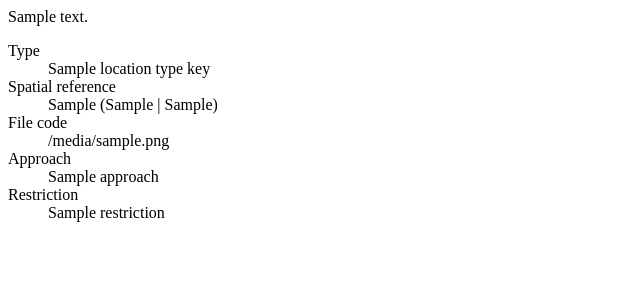
After one commit to recorder-6-team/django-web-prototype, a Django app: template apps/locations/templates/locations/includes/view/general.html in a window 1280 px wide. The commit adds this page. Shown: the top 300 px of the page, without its empty margins (0-640 px from the left). Run offline with Django 3.2, Linux system fonts and the light colour scheme; the template is opened without the code that fills it: most values are stand-ins (such as "Sample title", 1, 10 or a date in 2020); some libraries are stand-ins or nearby versions.

Commit message:
Moves locations general tab details to separate view
Also change edit to an icon.

```diff
--- /dev/null
+++ b/apps/locations/templates/locations/includes/view/general.html
@@ -0,0 +1,27 @@
+{% load recorder_filters %}
+
+{% if object.description %}
+  <p>{{ object.description | newlinetohtml | safe }}</p>
+{% endif %}
+<dl class="row">
+  {% if object.location_type_key %}
+    <dt class="col-sm-3">Type</dt>
+    <dd class="col-sm-9">{{ object.location_type_key.short_name }}</dd>
+  {% endif %}
+  {% if object.spatial_ref %}
+    <dt class="col-sm-3">Spatial reference</dt>
+    <dd class="col-sm-9">{{ object.spatial_ref }} ({{ object.spatial_ref_system }} | {{ object.spatial_ref_qualifier }})</dd>
+  {% endif %}
+  {% if object.file_code %}
+    <dt class="col-sm-3">File code</dt>
+    <dd class="col-sm-9">{{ object.file_code }}</dd>
+  {% endif %}
+  {% if object.approach %}
+    <dt class="col-sm-3">Approach</dt>
+    <dd class="col-sm-9">{{ object.approach | newlinetohtml | safe }}</dd>
+  {% endif %}
+  {% if object.restriction %}
+    <dt class="col-sm-3">Restriction</dt>
+    <dd class="col-sm-9">{{ object.restriction | newlinetohtml | safe }}</dd>
+  {% endif %}
+</dl>
```
Also changed, not shown: apps/locations/templates/locations/detail.html (+3 -22 lines).
